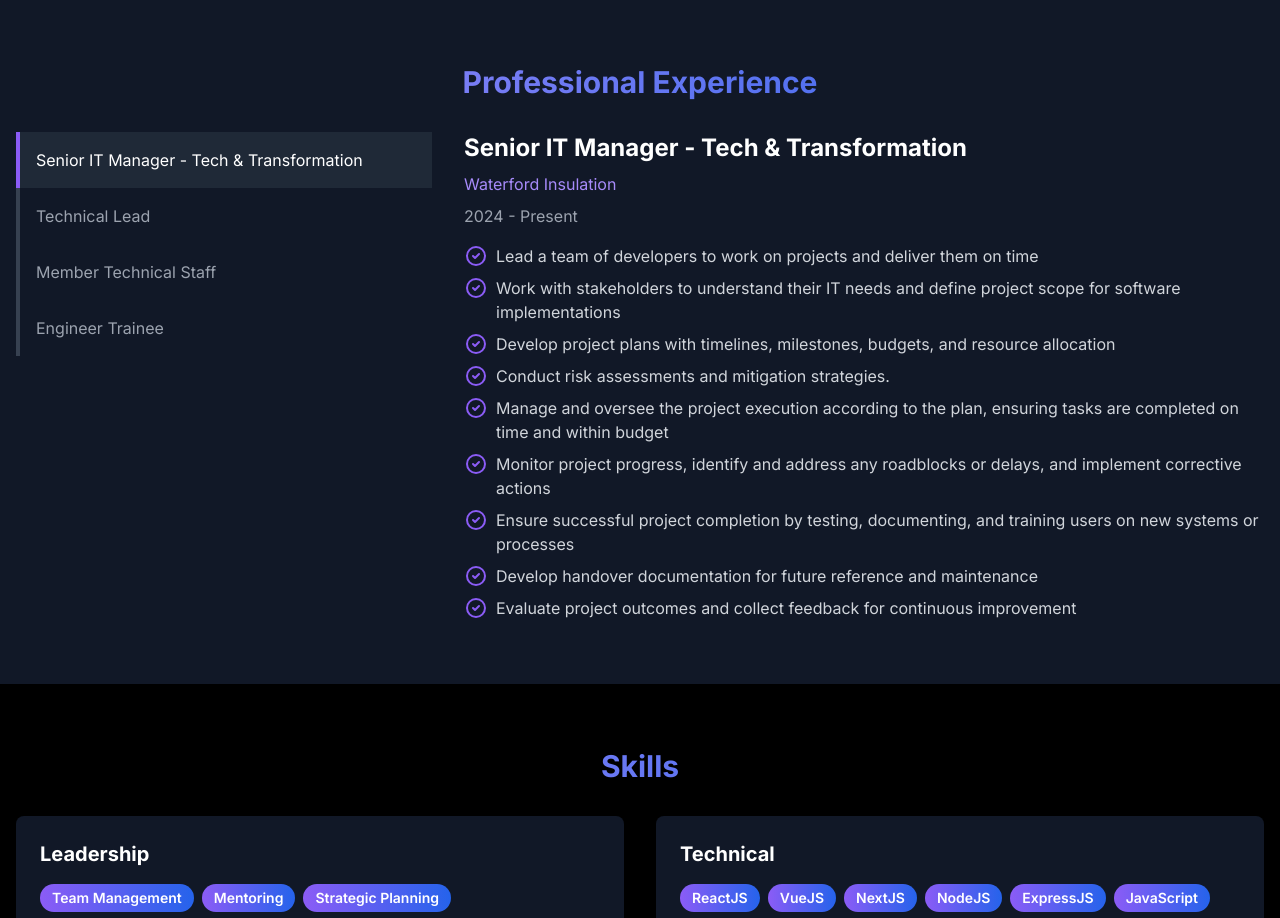
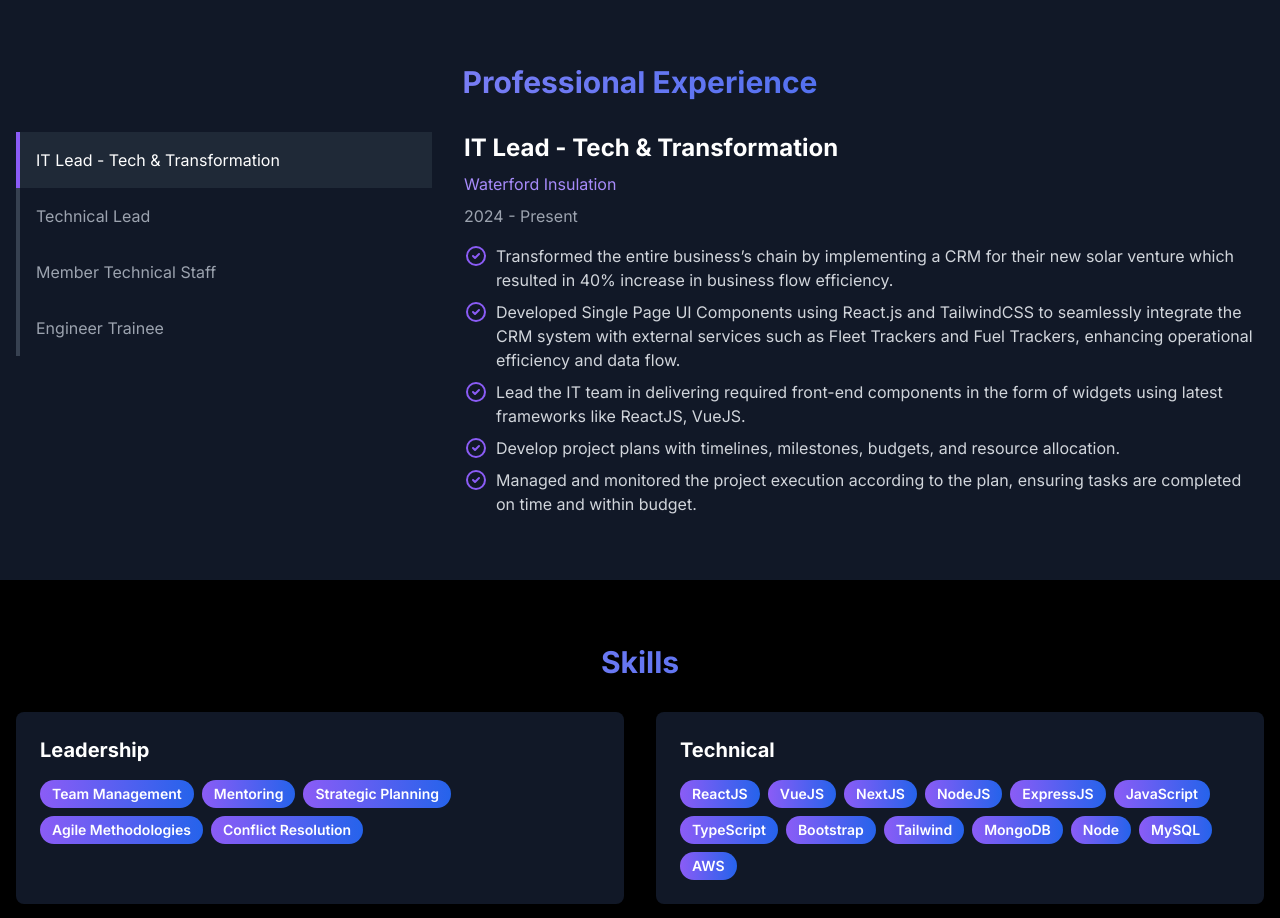
Before and after one commit to vigneshvenkat/senior-it-lead-portfolio, a Next.js app: page /vigneshvenkat.github.io/ in a window 1280 px wide. Shown: the part 860-1778 px from the top of the page. Built offline with nearby package versions, Linux system fonts and the light colour scheme.

Commit message:
Made changes to experience section

```diff
--- a/src/components/Experience.tsx
+++ b/src/components/Experience.tsx
@@ -4,44 +4,39 @@ import { useState, useEffect, useRef } from 'react';
 
 const experiences = [
   {
-    title: "Senior IT Manager - Tech & Transformation",
+    title: "IT Lead - Tech & Transformation",
     company: "Waterford Insulation",
     period: "2024 - Present",
     responsibilities: [
-      "Lead a team of developers to work on projects and deliver them on time",
-      "Work with stakeholders to understand their IT needs and define project scope for software implementations",
-      "Develop project plans with timelines, milestones, budgets, and resource allocation",
-      "Conduct risk assessments and mitigation strategies.",
-      "Manage and oversee the project execution according to the plan, ensuring tasks are completed on time and within budget",
-      "Monitor project progress, identify and address any roadblocks or delays, and implement corrective actions",
-      "Ensure successful project completion by testing, documenting, and training users on new systems or processes",
-      "Develop handover documentation for future reference and maintenance",
-      "Evaluate project outcomes and collect feedback for continuous improvement"
-    ],
+      "Transformed the entire business’s chain by implementing a CRM for their new solar venture which resulted in 40% increase in business flow efficiency.",
+      "Developed Single Page UI Components using React.js and TailwindCSS to seamlessly integrate the CRM system with external services such as Fleet Trackers and Fuel Trackers, enhancing operational efficiency and data flow.",
+      "Lead the IT team in delivering required front-end components in the form of widgets using latest frameworks like ReactJS, VueJS.",
+      "Develop project plans with timelines, milestones, budgets, and resource allocation.",
+      "Managed and monitored the project execution according to the plan, ensuring tasks are completed on time and within budget."
+    ]
   },
   {
     title: "Technical Lead",
     company: "Zoho Corporation Private Limited",
     period: "2019 - 2022",
     responsibilities: [
-      "Performed as a Technical Lead by leading my development team to produce quality work",
-      "Developed widgets using top Javascript and CSS frameworks to implement client's feature requests",
-      "Responsible for on-boarding of new hires, teaching organization's development process and setting them goals",
-      "Captured business requirements and designed plans on implementing client's business model with our Zoho CRM",
-      "Explore new technologies available and employ them in our product to improve efficiency"
-    ],
+      "Worked with stakeholders to understand their IT needs and defined project scope for software implementations.",
+      "Collaborated with supporting third-party and inbuilt applications to Integrate with CRM which increased the number of overall integrated apps by 100% which in turn increased our product’s revenue by 30%.",
+      "Designed and implemented backend services using Java, Spring Boot, integrating caching methodologies (Redis) to optimize performance and reduce latency by 25%.",
+      "Led database design initiatives for CRM modules, ensuring scalability and efficient data retrieval, which improved query response times by 20%.",
+      "Provided my team with a streamlined plan for all requirements gathered from clients to help them in completing the requirements on time and streamlining this increased our accuracy in delivering items by 50%."
+    ]
   },
   {
     title: "Member Technical Staff",
     company: "Zoho Corporation Private Limited",
     period: "2015 - 2019",
     responsibilities: [
-      "Performed as an individual contributor in revamping our product using React Framework",
-      "Developed a tool in Python language to perform encryption and decryption of the saved passwords",
-      "Developed features such as automatic change password for websites, form filling, WebExtensions, etc",
-      "Overall in-charge of browser extensions for platforms like Google Chrome, Mozilla Firefox, Microsoft Edge & Opera",
-      "Responsible for on-boarding of new hires, teaching the organization's development process and setting them goals"
-    ],
+      "Led a team in revamping our entire product’s UI using ReactJS, NodeJS",
+      "On-boarded new hires on organization's development process and guiding them in goal setting.",
+      "Initiated and implemented the idea of moving our existing browser extensions to one code base which helped us in reducing the time spent on updates or bug fixes by 70% enabling the team to focus on other goals.",
+      "Implemented on-demand features like automatic change password, Form Filling which attracted more new customers and boosted our subscriptions by 20%."
+    ]
   },
   {
     title: "Engineer Trainee",
```
